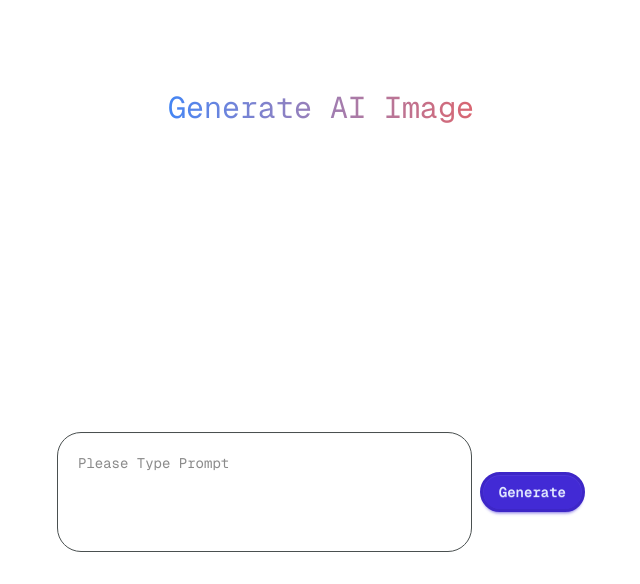
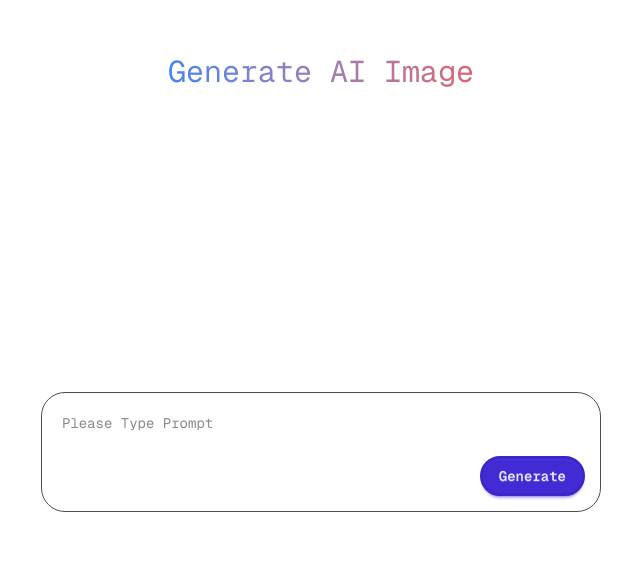
Before and after one commit to wsharpehsc/Image-Generation, a Next.js app: page / in a window 1280 px wide. Shown: the part 216-800 px from the top of the page, without its empty margins (319-959 px from the left). Built offline with nearby package versions, Linux system fonts and the light colour scheme.

Commit message:
feat: enhance AIImage component with scrolling behavior and improved layout

```diff
--- a/src/app/components/AIImage.tsx
+++ b/src/app/components/AIImage.tsx
@@ -1,33 +1,41 @@
 "use client";
 
-import { useState } from "react";
+import { useEffect, useRef, useState } from "react";
 import { generateImage, geminiResponse } from "../actions/generateImage";
 
 export default function AIImage() {
   const [prompt, setPrompt] = useState("");
   const [aiData, setAiData] = useState<geminiResponse[]>([]);
   const [loading, setLoading] = useState(false);
+  const messagesEndRef = useRef<null | HTMLDivElement>(null);
 
   const handleGenerate = async () => {
+    setPrompt("");
     setLoading(true);
     const result = await generateImage(prompt);
     setAiData((prev) => [...prev, result]);
     setLoading(false);
   };
 
+  useEffect(() => {
+    messagesEndRef.current?.scrollIntoView({ behavior: "smooth" });
+  }, [aiData]);
+
   return (
-    <div className="flex flex-col items-center justify-center min-h-screen p-8 gap-8 font-mono tracking-normal">
-      <div className="flex-1 flex justify-center items-center">
+    <div className="flex flex-col h-[calc(100vh-64px)] font-mono justify-center items-center tracking-normal gap-8 ">
+      <div className="flex-1 overflow-auto w-full mx-auto flex items-center justify-center" ref={messagesEndRef}>
         <Message aiData={aiData} loading={loading} />
       </div>
-      <div className="w-1/2 flex flex-row gap-2 mt-auto justify-center items-center">
+
+      <div className="w-1/2 mx-auto relative mb-2">
         <textarea
           placeholder="Please Type Prompt"
-          className="textarea w-full border border-border rounded-3xl resize-none h-30 text-textMain p-5"
+          className="textarea w-full border border-border rounded-3xl resize-none h-30 text-textMain p-5 pr-24" // add right padding
           value={prompt}
           onChange={(e) => setPrompt(e.target.value)}
         ></textarea>
-        <button className="btn btn-primary rounded-4xl" onClick={handleGenerate} disabled={loading}>
+
+        <button className="absolute right-4 bottom-4 btn btn-primary rounded-4xl" onClick={handleGenerate} disabled={loading}>
           Generate
         </button>
       </div>
```
